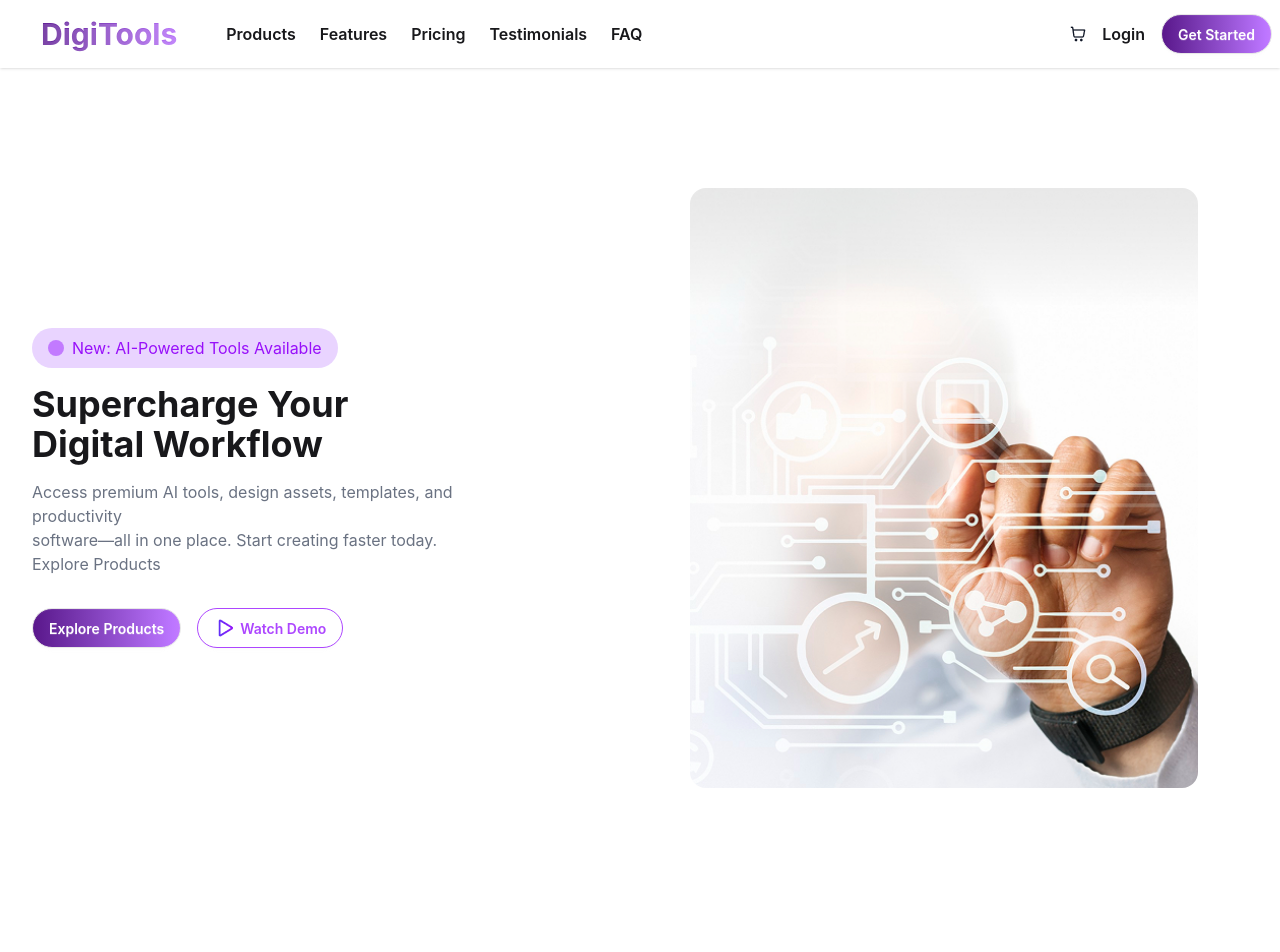
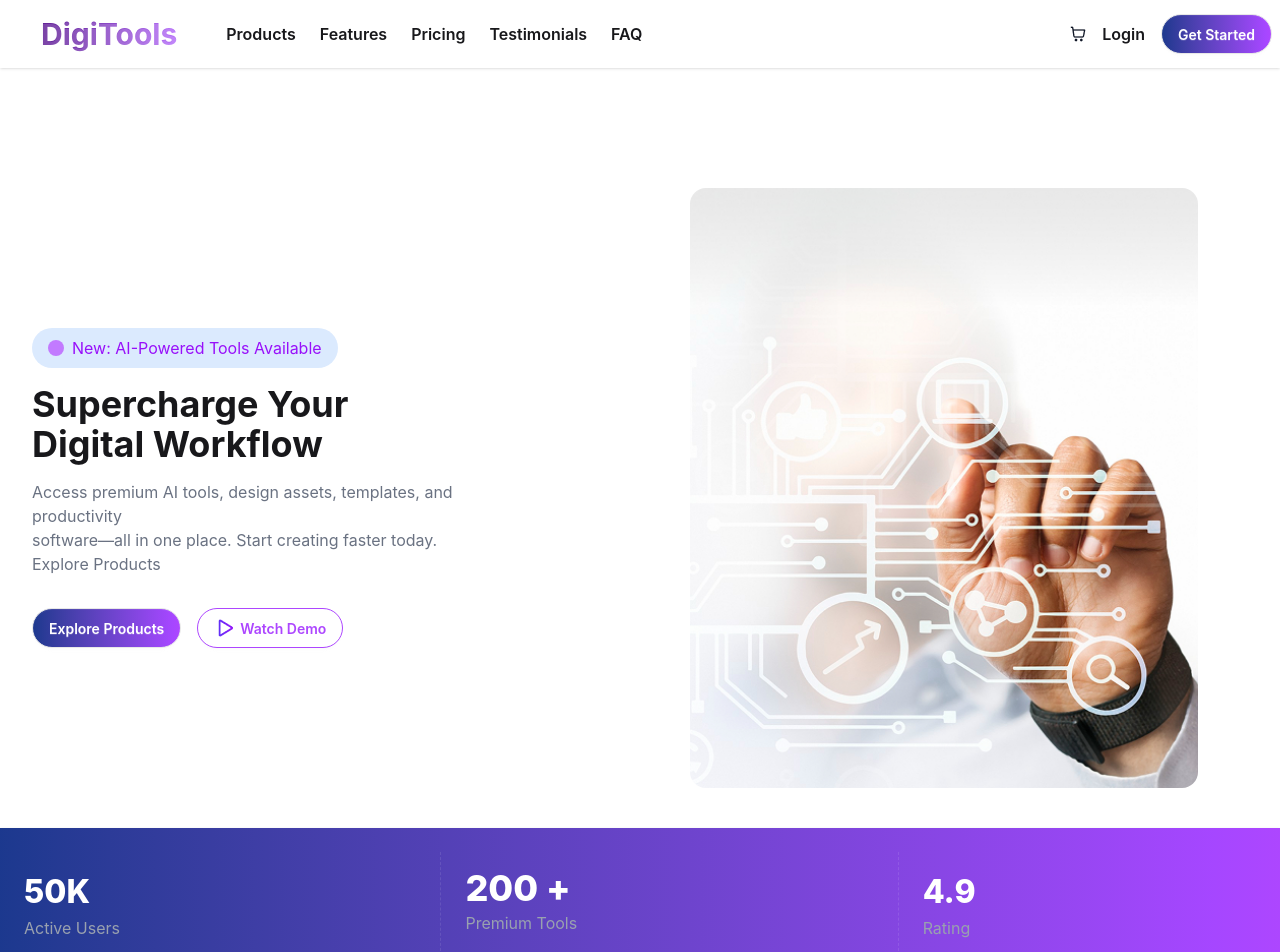
Before and after one commit to rupa3670/digitool-platform, a React (Vite) app: page / in a window 1280 px wide. Shown: the top 952 px of the page. Before the commit the page ends 828 px from the top, so only its background shows below. Built offline with nearby package versions, Linux system fonts and the light colour scheme.

Commit message:
design rating section

```diff
--- a/src/App.jsx
+++ b/src/App.jsx
@@ -2,6 +2,7 @@
 import './App.css'
 import Banner from './compoents/homepage/banner/Banner'
 import Navbar from './compoents/homepage/navbar/Navbar'
+import Stats from './compoents/homepage/Stats'
 
 function App() {
 
@@ -11,6 +12,7 @@ function App() {
 
      <Navbar/>
      <Banner/>
+     <Stats/>
     </>
   )
 }
--- /dev/null
+++ b/src/compoents/homepage/Stats.jsx
@@ -0,0 +1,35 @@
+import React from 'react';
+
+const Stats = () => {
+    return (
+
+
+        <div className="stats shadow w-full bg-linear-to-r from-blue-900 to-purple-500 text-white py-6 rounded-none">
+            <div className="stat">
+                <div className="stat-figure text-primary">
+
+                </div>
+
+                <div className="stat-value ">50K</div>
+                <div className="text-gray-400">Active Users</div>
+            </div>
+
+            <div className="stat">
+                <div className="stat-figure text-secondary">
+                </div>
+
+                <div className="stat-value  text-4xl">200 +</div>
+                <div className="text-gray-400">Premium Tools</div>
+            </div>
+
+            <div className="stat">
+
+                <div className="stat-value ">4.9</div>
+                <div className="text-gray-400">Rating</div>
+            </div>
+        </div>
+
+    );
+};
+
+export default Stats;
--- a/src/compoents/homepage/banner/Banner.jsx
+++ b/src/compoents/homepage/banner/Banner.jsx
@@ -9,7 +9,7 @@ const Banner = () => {
             <div className='flex-1'>
            <div className='mb-4'>
 
-            <button className='flex items-center gap-2 px-4 py-2 text-purple-600 bg-purple-200  rounded-full'>  <span className='w-4 h-4 rounded-full bg-purple-400 inline-block' ></span>New: AI-Powered Tools Available</button>
+            <button className='flex items-center gap-2 px-4 py-2 text-purple-600 bg-blue-100  rounded-full'>  <span className='w-4 h-4 rounded-full bg-purple-400 inline-block' ></span>New: AI-Powered Tools Available</button>
             </div>
 
             <h1 className='text-4xl font-bold mb-4'>Supercharge Your <br />
@@ -20,8 +20,8 @@ const Banner = () => {
                 Explore Products
             </p>
         <div className='flex gap-4 flex-wrap'>
-            <button className='btn btn-getStarted bg-linear-to-r from-purple-900 to-purple-400 text-white font-semibold rounded-full'>Explore Products</button>
-            <button className='btn btn-getStarted text-purple-500 border-1 border-purple-500 bg-white font-semibold rounded-full'><span><img src={img} alt="play button" /></span>Watch Demo</button>
+            <button className='btn btn-getStarted bg-linear-to-r from-blue-900 to-purple-500 text-white font-semibold rounded-full hover:opacity-90 transition-all'>Explore Products</button>
+            <button className='btn btn-getStarted text-purple-500  border-purple-500 bg-white font-semibold rounded-full  transition-all'><span><img src={img} alt="play button" /></span>Watch Demo</button>
             </div>
      </div>
      <div className='flex-1 flex justify-center '>
--- a/src/compoents/homepage/navbar/Navbar.jsx
+++ b/src/compoents/homepage/navbar/Navbar.jsx
@@ -29,7 +29,7 @@ const Navbar = () => {
   <div className="navbar-end flex items-center gap-4 mx-auto ">
     <img src={logo} alt="shopping cart logo" />
     <a href="#" className='font-semibold'>Login</a>
-    <a className="btn btn-getStarted bg-linear-to-r from-purple-900 to-purple-400 text-white font-semibold rounded-full">Get Started</a>
+    <a className="btn btn-getStarted bg-linear-to-r from-blue-900 to-purple-500 text-white font-semibold rounded-full hover:opacity-90 transition-all">Get Started</a>
   </div>
 </div>
 
```
